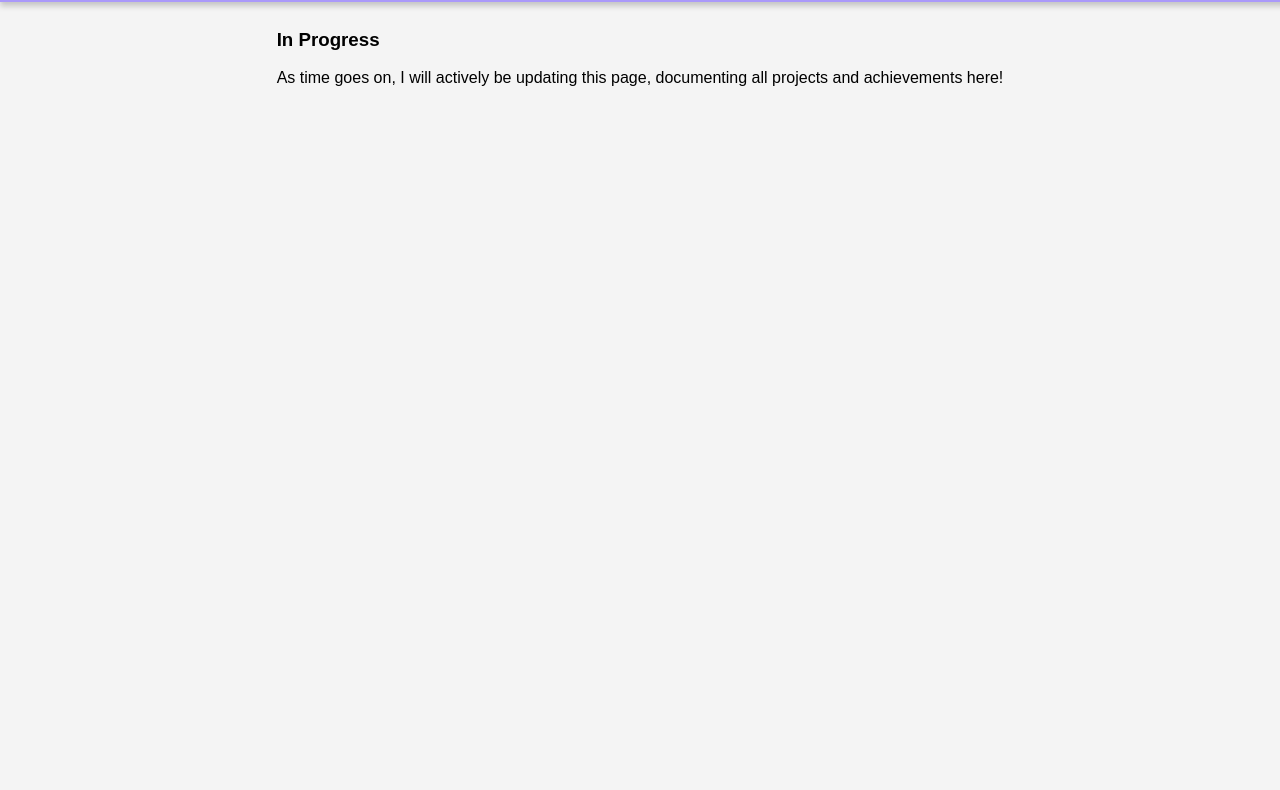
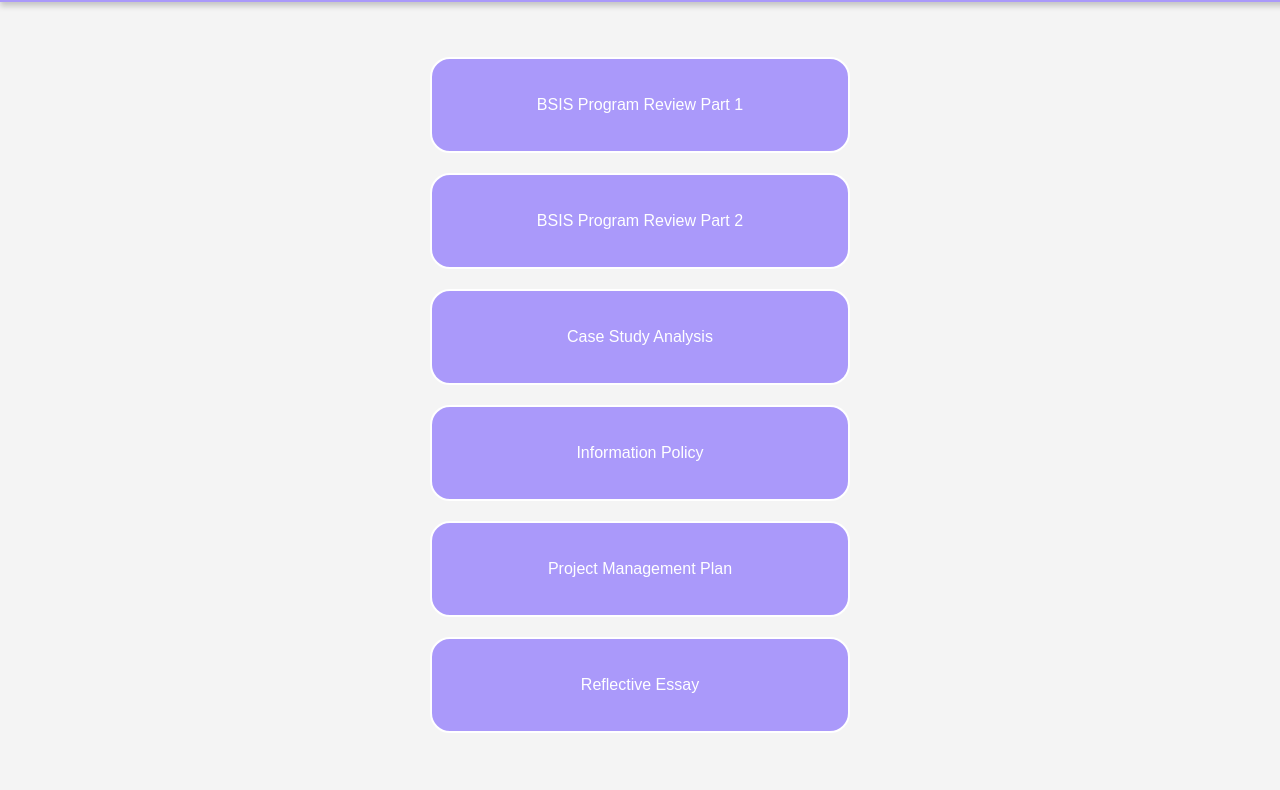
Before and after one commit to realchrisseaton/realchrisseaton.github.io, a plain HTML site: page projects.html in a window 1280 px wide. Shown: the part 133-923 px from the top of the page. Drawn offline with Linux system fonts and the light colour scheme.

Commit message:
Update projects.html

```diff
--- a/projects.html
+++ b/projects.html
@@ -3,13 +3,48 @@
 <head>
     <meta charset="UTF-8">
     <meta name="viewport" content="width=device-width, initial-scale=1.0">
-    <title>Projects</title>
+    <title>Projects | Christian Seaton</title>
     <link rel="stylesheet" href="style.css">
     <script defer src="script.js"></script>
+    <style>
+        /* Project Page Button Styles */
+        .projects-container {
+            margin-top: 120px;
+            display: flex;
+            flex-direction: column;
+            align-items: center;
+            gap: 20px;
+        }
+
+        .project-button {
+            background-color: #AA99FA;
+            color: white;
+            border: 2px solid white;
+            padding: 10px 40px;
+            font-size: 16px;
+            text-align: center;
+            width: 3.5in;
+            height: 0.75in;
+            border-radius: 20px;
+            transition: all 0.3s ease;
+            text-decoration: none;
+            display: flex;
+            justify-content: center;
+            align-items: center;
+        }
+
+        .project-button:hover {
+            background-color: white;
+            color: #AA99FA;
+            border-color: #AA99FA;
+            width: 3.75in; /* expands by about 0.25 inches */
+            height: 0.9in;
+        }
+    </style>
 </head>
 <body>
     <header>
-        <h1>My Projects</h1>
+        <h1>Projects</h1>
         <nav>
             <ul>
                 <li><a href="index.html">Home</a></li>
@@ -22,11 +57,16 @@
     </header>
 
     <main class="projects-container">
-        <h2>Projects</h2>
-        <div class="project reveal">
-            <h3>In Progress</h3>
-            <p>As time goes on, I will actively be updating this page, documenting all projects and achievements here!</p>
-        </div>
+        <a href="bsis_part1.pdf" class="project-button" target="_blank">BSIS Program Review Part 1</a>
+        <a href="bsis_part2.pdf" class="project-button" target="_blank">BSIS Program Review Part 2</a>
+        <a href="case_study.pdf" class="project-button" target="_blank">Case Study Analysis</a>
+        <a href="information_policy.pdf" class="project-button" target="_blank">Information Policy</a>
+        <a href="project_management_plan.pdf" class="project-button" target="_blank">Project Management Plan</a>
+        <a href="reflective_essay.pdf" class="project-button" target="_blank">Reflective Essay</a>
     </main>
+
+    <footer>
+        <p>&copy; 2025 Christian Seaton. All Rights Reserved.</p>
+    </footer>
 </body>
 </html>
```
